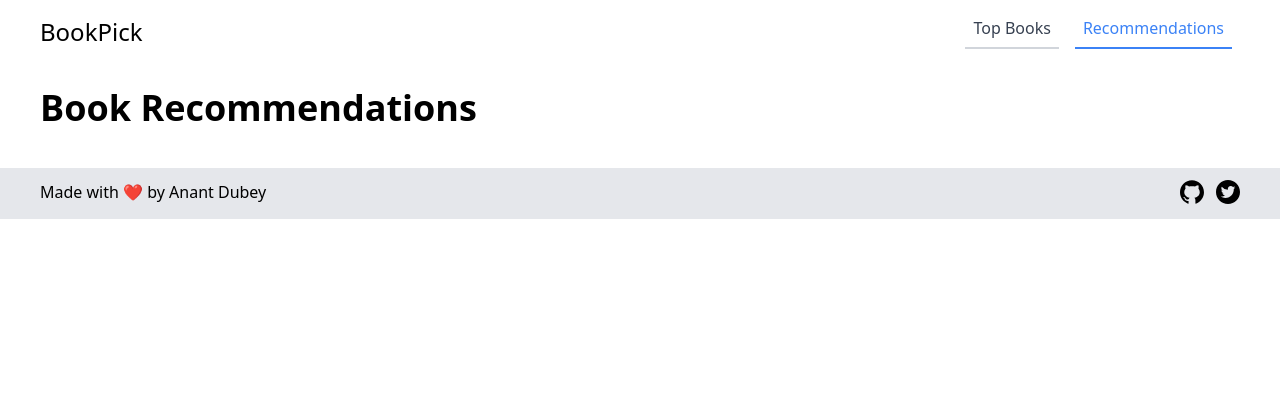
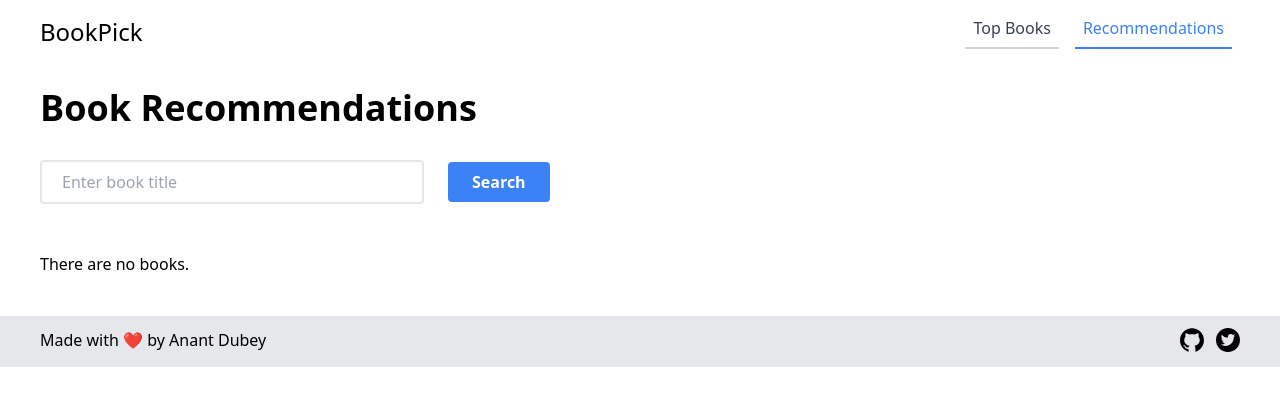
Before and after one commit to dubeyanant/BookPick, a React (Vite) app: page /recommendations in a window 1280 px wide. Shown: the top 406 px of the page. Built offline with nearby package versions, Linux system fonts and the light colour scheme; the HTML template or start-up script is replaced by a standard one.

Commit message:
feat(Recom): content change when search

```diff
--- a/src/components/Recommendations.jsx
+++ b/src/components/Recommendations.jsx
@@ -1,7 +1,53 @@
+import { useState } from "react";
+
+import books from "../../Ml/books.json";
+import pt from "../../Ml/pt.json";
+import similarity_scores from "../../Ml/similarity_scores_list.json";
+
 const Recommendations = () => {
+  const [searchTerm, setSearchTerm] = useState("");
+
+  const handleInputChange = (event) => {
+    setSearchTerm(event.target.value);
+  };
+
+  console.log(books);
+  console.log(pt);
+  console.log(similarity_scores);
+
   return (
     <>
       <h1 className="text-4xl font-semibold mb-8">Book Recommendations</h1>
+      <form action="/search" method="get" className="mb-12">
+        <input
+          type="text"
+          value={searchTerm}
+          onChange={handleInputChange}
+          placeholder="Enter book title"
+          className="border-solid border-2 rounded py-2 px-5 mr-6 border-gray-200 w-96"
+        />
+        <button
+          type="submit"
+          className="bg-blue-500 px-6 py-2 font-semibold text-white rounded"
+        >
+          Search
+        </button>
+      </form>
+      {searchTerm ? (
+        <div className="grid grid-cols-4 gap-4">
+          <div className="mb-2">
+            <img
+              src="https://images.pexels.com/photos/18885164/pexels-photo-18885164/free-photo-of-wedding-couple-in-a-park.jpeg?auto=compress&cs=tinysrgb&w=1260&h=750&dpr=1"
+              alt="Book Title"
+              className="object-cover h-72 rounded"
+            />
+            <p className="font-bold text-xl mt-3">Book Title</p>
+            <p>Book Author</p>
+          </div>
+        </div>
+      ) : (
+        <p>There are no books.</p>
+      )}
     </>
   );
 };
```
